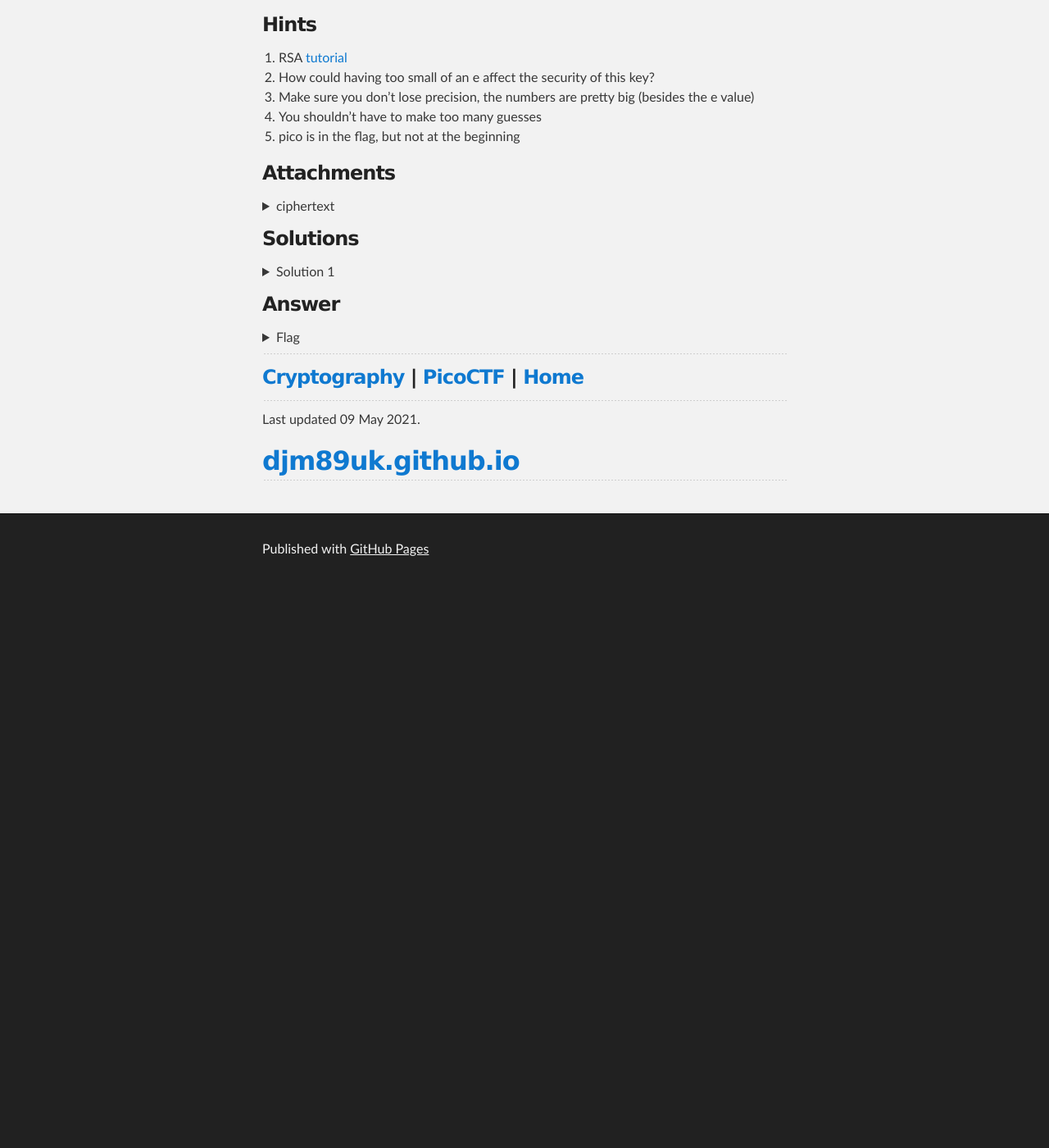
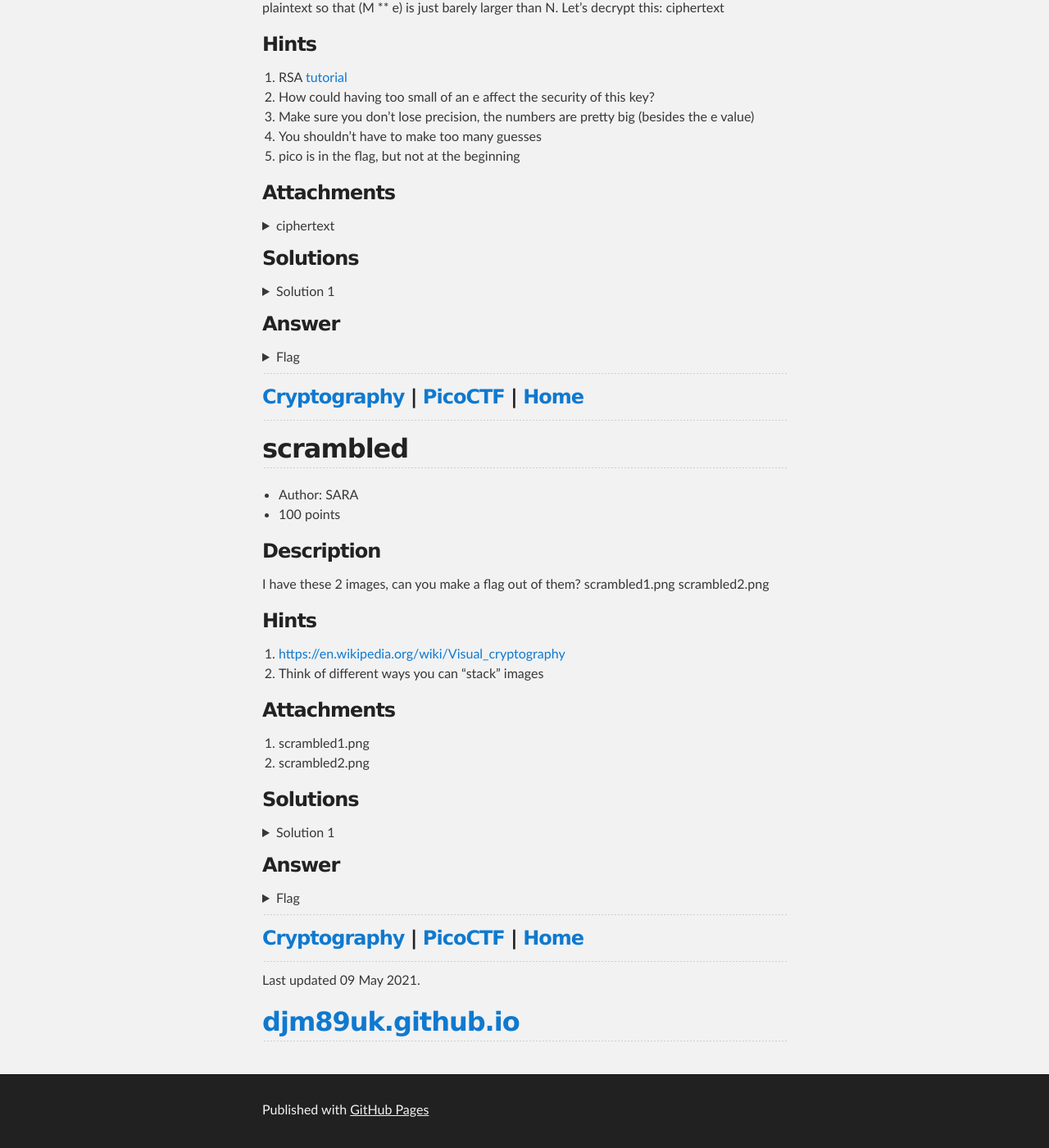
Before and after one commit to djm89uk/djm89uk.github.io, a Jekyll site: the page built from picogym_c.md, in a window 1280 px wide and 1400 px high, scrolled down 13923 px. Shown: the whole window at 82% size. Built offline with Jekyll 4.4.1, drawn with Linux system fonts in a browser that asks for light colours; our own code applies the rules of GitHub Pages for plain Markdown files; formulas are drawn with MathJax 3; before the commit the page ends 14639 px from its top, so only the background shows below that.

Commit message:
Update picogym_c.md

```diff
--- a/picogym_c.md
+++ b/picogym_c.md
@@ -35,6 +35,7 @@ Cryptography is essential to many models of cyber security. Cryptography applies
 - [It's Not My Fault 1 (2021)](#its-not-my-fault-1)
 - [New Vignere (2021)](#new-vignere)
 - [Clouds (2021)](#clouds)
+- [Scrambled (2021)](#scrambled) ✓
 
 
 ---
@@ -1800,6 +1801,71 @@ picoCTF{}
 ### [Cryptography](#contents) | [PicoCTF](./picoctf.md) | [Home](./index.md)
 
 ---
+
+## scrambled
+
+- Author: SARA
+- 100 points
+
+### Description
+
+I have these 2 images, can you make a flag out of them? scrambled1.png scrambled2.png
+
+### Hints
+
+1. [https://en.wikipedia.org/wiki/Visual_cryptography](https://en.wikipedia.org/wiki/Visual_cryptography)
+2. Think of different ways you can "stack" images
+
+### Attachments
+
+1. scrambled1.png
+2. scrambled2.png
+
+### Solutions
+
+<details>
+
+<summary markdown="span">Solution 1</summary>
+
+Reading the wikipedia article for visual cryptography, you can see that the manipulation of pixels from 2 images can be used to decipher a secret.  From this challenge, the two scrambled images can be imported and combined in Python:
+
+~~~py
+from PIL import Image as im
+import numpy as np
+
+scr1 = im.open("scrambled1.png")
+scr2 = im.open("scrambled2.png")
+
+scr1_arr = np.array(scr1)
+scr2_arr = np.array(scr2)
+
+comb_arr = scr1_arr + scr2_arr
+
+out = im.fromarray(comb_arr).save("flag.png")
+~~~
+
+This produces an image with the flag.
+
+</details>
+
+### Answer
+
+<details>
+
+<summary markdown="span">Flag</summary>
+
+~~~
+picoCTF{7188864c}
+~~~
+
+</details>
+
+---
+
+### [Cryptography](#contents) | [PicoCTF](./picoctf.md) | [Home](./index.md)
+
+---
+
 Last updated 09 May 2021.
 
 ## [djm89uk.github.io](https://djm89uk.github.io)
```
